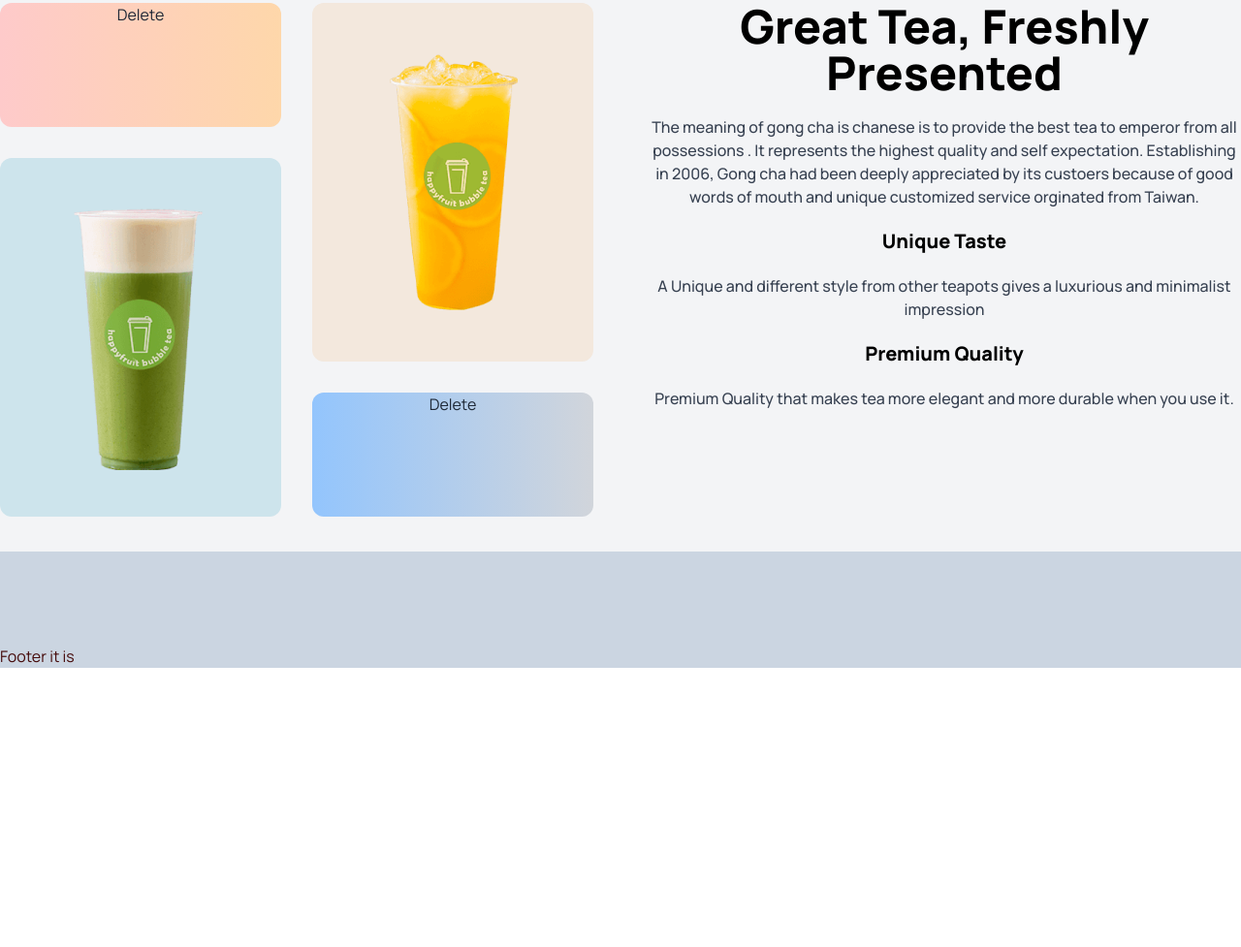
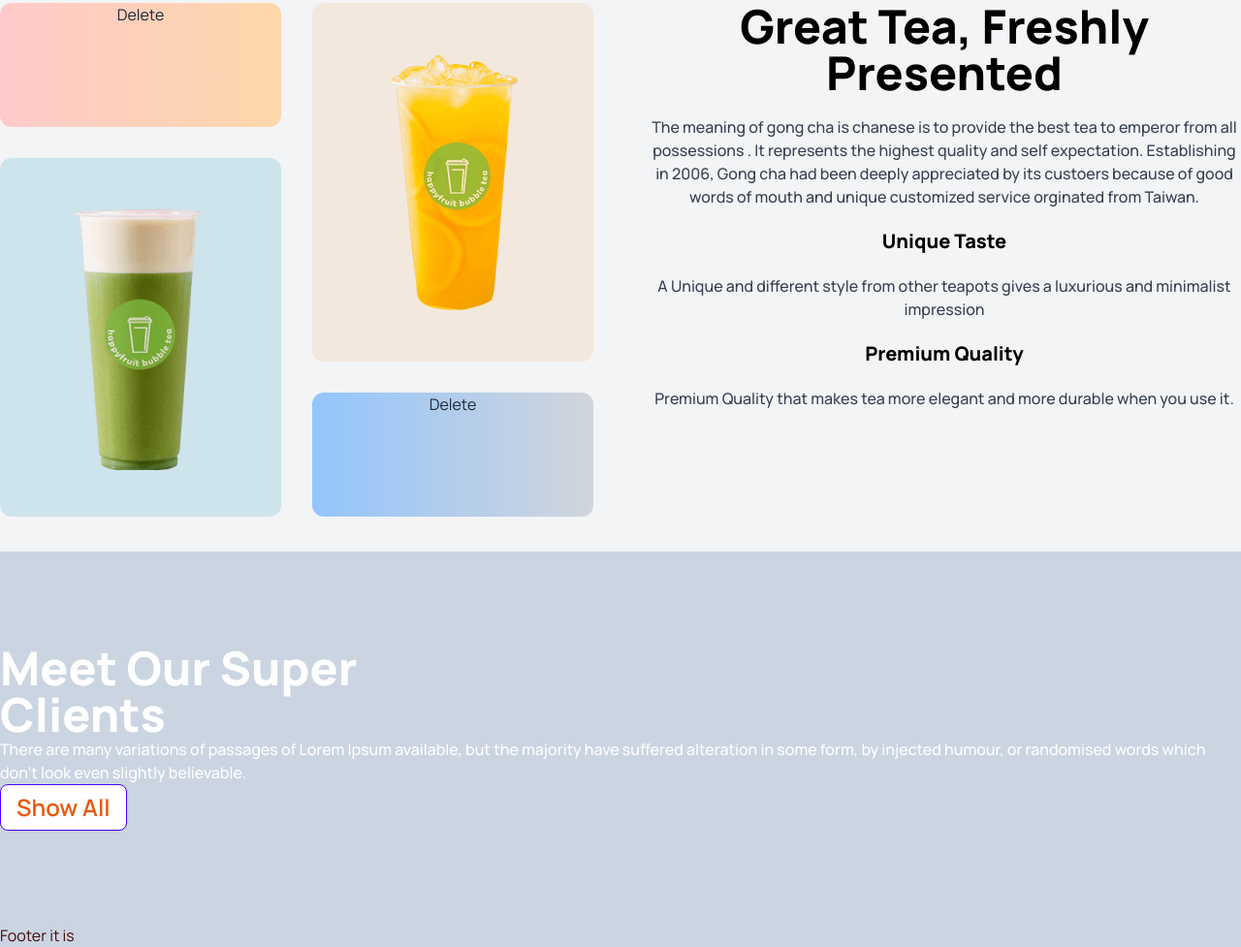
Before and after one commit to Engineer-Ashik/Rko-Tea-House, a plain HTML site: page index.html in a window 1280 px wide. Shown: the part 1742-2719 px from the top of the page at 97% size. Before the commit the page ends 2431 px from the top, so only its background shows below. Drawn offline with nearby package versions, Linux system fonts and the light colour scheme.

Commit message:
added Meet Our Super Section

```diff
--- a/index.html
+++ b/index.html
@@ -55,7 +55,8 @@
           <h1 class="text-7xl font-extrabold text-black">It's good<br>tea time at The<br>Tea House</h1>
           <p class="py-6 text-gray-700">Tea and Botanical Solutions Supplier Give Optimum Satisfaction To Your Taste
             Buds.</p>
-          <button class="btn btn-primary bg-orange-600 text-white border-spacing-3 text-2xl">Explore More <i class="fa-solid fa-arrow-up-right-dots"></i></button>
+          <button class="btn btn-primary bg-orange-600 text-white border-spacing-3 text-2xl">Explore More <i
+              class="fa-solid fa-arrow-up-right-dots"></i></button>
         </div>
         <div>
           <img src="images/banner.png" class="max-w-sm rounded-lg" />
@@ -78,7 +79,9 @@
     <!--Featured section-->
     <section class="text-center bg-gray-100 my-24">
       <h2 class="text-black text-5xl font-extrabold mb-5">Our Featured Products</h2>
-      <p class="text-gray-700 text-lg font-medium py-6 lg:max-w-4xl mx-auto mb-10">There are many variations of passages of Lorem Ipsum available, but the majority have suffered alteration in some form, by injected humour, or randomised words which don't look even slightly believable. </p>
+      <p class="text-gray-700 text-lg font-medium py-6 lg:max-w-4xl mx-auto mb-10">There are many variations of passages
+        of Lorem Ipsum available, but the majority have suffered alteration in some form, by injected humour, or
+        randomised words which don't look even slightly believable. </p>
       <div class="grid grid-cols-1 md:grid-cols-2 lg:grid-cols-4 gap-6">
 
         <!--First Tea Card-->
@@ -128,24 +131,50 @@
     </section>
 
     <!--Great Tea section-->
-    <section class="text-center bg-gray-100 my-24 flex flex-col lg:flex-row gap-14 py-9">
+    <section class="my-24 text-center bg-gray-100 flex flex-col lg:flex-row gap-14 py-9">
 
 
       <div class="grid gap-8 grid-cols-1 md: grid-cols-2 flex-1">
-        <div class="bg-slate-900 rounded-xl bg-gradient-to-r from-red-200 to-orange-200 h-32"><p>Delete</p></div>
-        <div class="row-span-2 rounded-xl bg-[#F3E8DD] py-12 px-8 flex justify-center items-center"><img src="/images/fresh-1.png"></div>
-        <div class="row-span-2 rounded-xl bg-[#CDE4EC] py-12 px-8 flex justify-center items-center"><img src="/images/fresh-2.png"></div>
-        <div class="bg-slate-900 rounded-xl bg-gradient-to-r from-blue-300 to-gray-300 h-32"><p>Delete</p></div>
+        <div class="bg-slate-900 rounded-xl bg-gradient-to-r from-red-200 to-orange-200 h-32">
+          <p>Delete</p>
+        </div>
+        <div class="row-span-2 rounded-xl bg-[#F3E8DD] py-12 px-8 flex justify-center items-center"><img
+            src="/images/fresh-1.png"></div>
+        <div class="row-span-2 rounded-xl bg-[#CDE4EC] py-12 px-8 flex justify-center items-center"><img
+            src="/images/fresh-2.png"></div>
+        <div class="bg-slate-900 rounded-xl bg-gradient-to-r from-blue-300 to-gray-300 h-32">
+          <p>Delete</p>
+        </div>
       </div>
 
       <div class="space-y-5 flex-1">
         <h3 class="text-black text-5xl font-extrabold">Great Tea, Freshly<br> Presented</h3>
-        <p class="text-gray-700 font-medium text-base">The meaning of gong cha is chanese is to provide the best tea to emperor from all possessions . It represents the highest quality and self expectation. Establishing in 2006, Gong cha had been deeply appreciated by its custoers  because of good words of mouth and unique customized service orginated from Taiwan.</p>
+        <p class="text-gray-700 font-medium text-base">The meaning of gong cha is chanese is to provide the best tea to
+          emperor from all possessions . It represents the highest quality and self expectation. Establishing in 2006,
+          Gong cha had been deeply appreciated by its custoers because of good words of mouth and unique customized
+          service orginated from Taiwan.</p>
         <h3 class="text-black font-extrabold text-xl">Unique Taste</h3>
-        <p class="text-gray-700 font-medium text-base">A Unique and different style from other teapots gives a luxurious and minimalist impression</p>
+        <p class="text-gray-700 font-medium text-base">A Unique and different style from other teapots gives a luxurious
+          and minimalist impression</p>
         <h3 class="text-black font-extrabold text-xl">Premium Quality</h3>
-        <p class="text-gray-700 font-medium text-base">Premium Quality that makes tea more elegant and more durable when you use it.</p>
+        <p class="text-gray-700 font-medium text-base">Premium Quality that makes tea more elegant and more durable when
+          you use it.</p>
       </div>
+    </section>
+
+    <!--Meet Our Super section-->
+    <section class="my-24">
+      <!--Left Part-->
+      <div>
+        <h3 class="text-white text-5xl font-extrabold">Meet Our Super<br> Clients</h3>
+        <p class="text-white font-medium text-base">There are many variations of passages of Lorem Ipsum available, but
+          the majority have suffered alteration in some form, by injected humour, or randomised words which don't look
+          even slightly believable. </p>
+        <button class="btn btn-primary bg-white text-orange-600 border-spacing-3 text-2xl">Show All</button>
+      </div>
+
+      <!--Right Part-->
+      <div></div>
     </section>
   </main>
 
```
